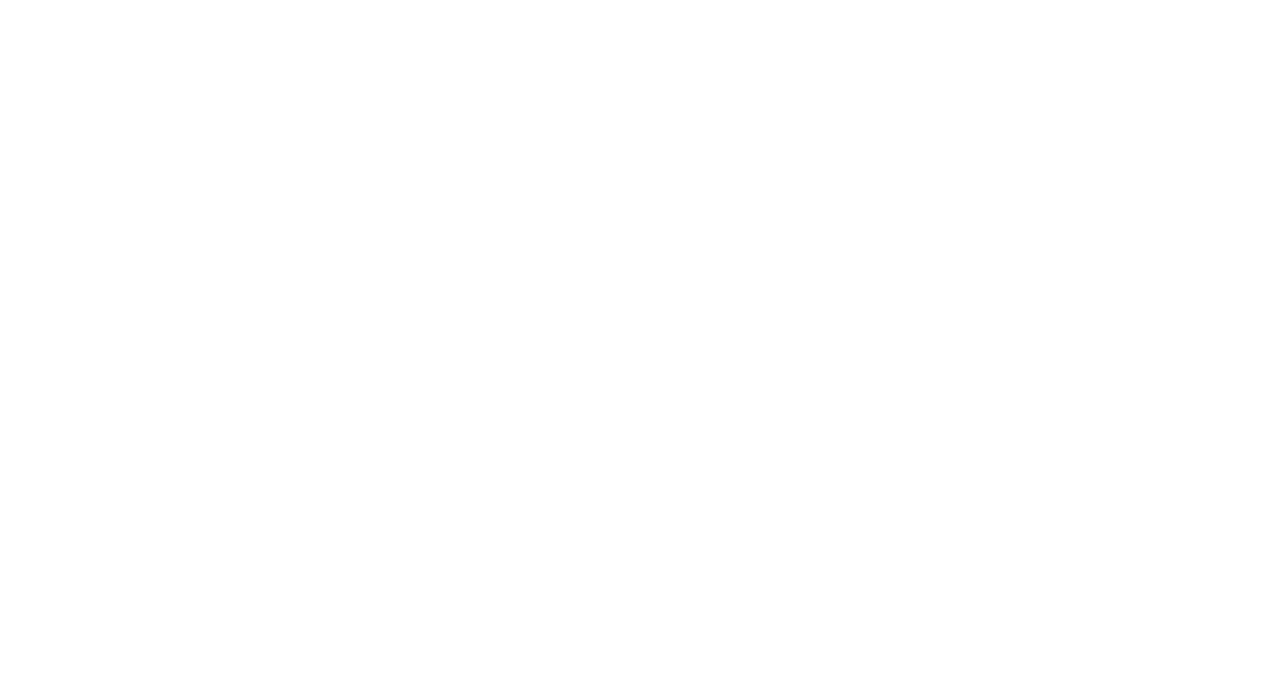
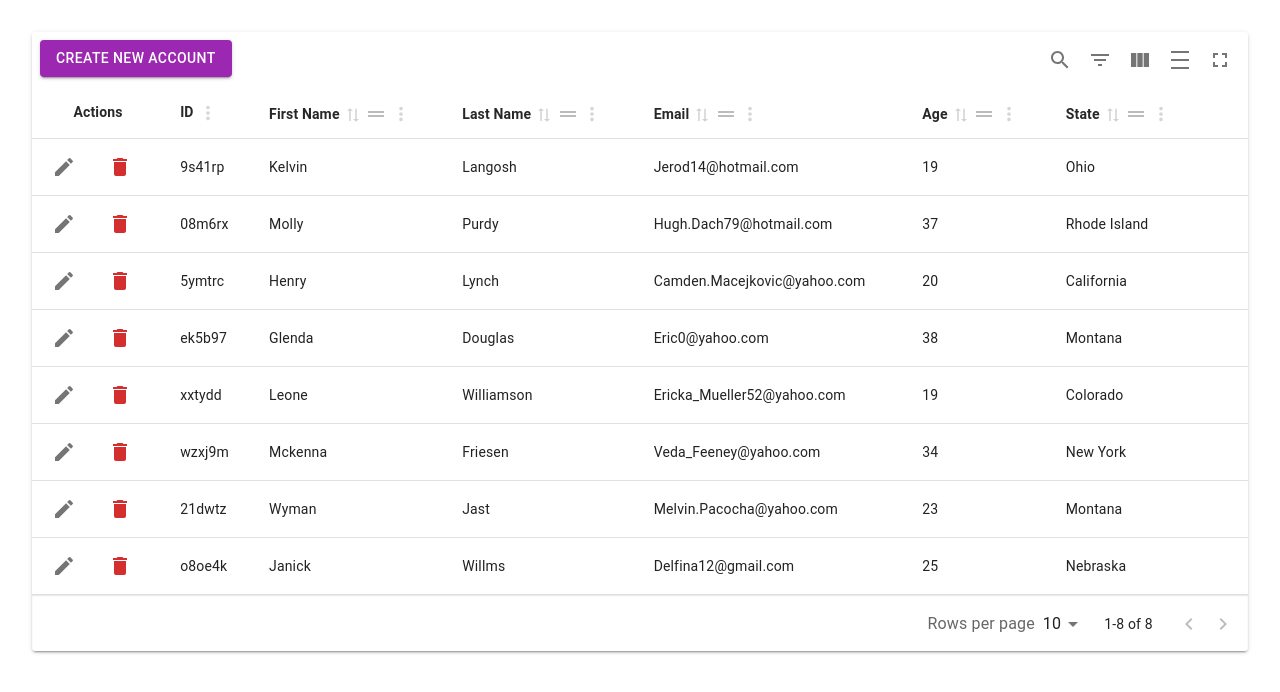
Before and after one commit to mrmihi/csse-fe, a React (Vite) app: page /example in a window 1280 px wide. Before the commit this address had no page. Shown: the top 692 px of the page. Built offline with nearby package versions, Linux system fonts and the light colour scheme.

Commit message:
Update index.jsx

```diff
--- a/src/routes/index.jsx
+++ b/src/routes/index.jsx
@@ -10,8 +10,8 @@ const AnimatedRoutes = () => {
   return (
 
       <Routes location={location}>
-        <Route path="/csse-fe/login" element={<Login />} />
-        <Route path="/csse-fe/example" element={<Example />} />
+        <Route path="/login" element={<Login />} />
+        <Route path="/example" element={<Example />} />
       </Routes>
 
   );
```
